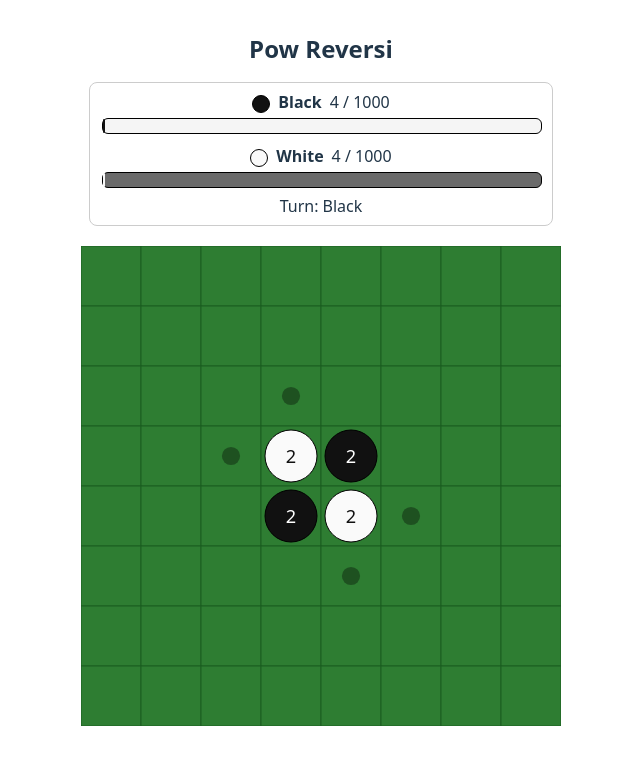
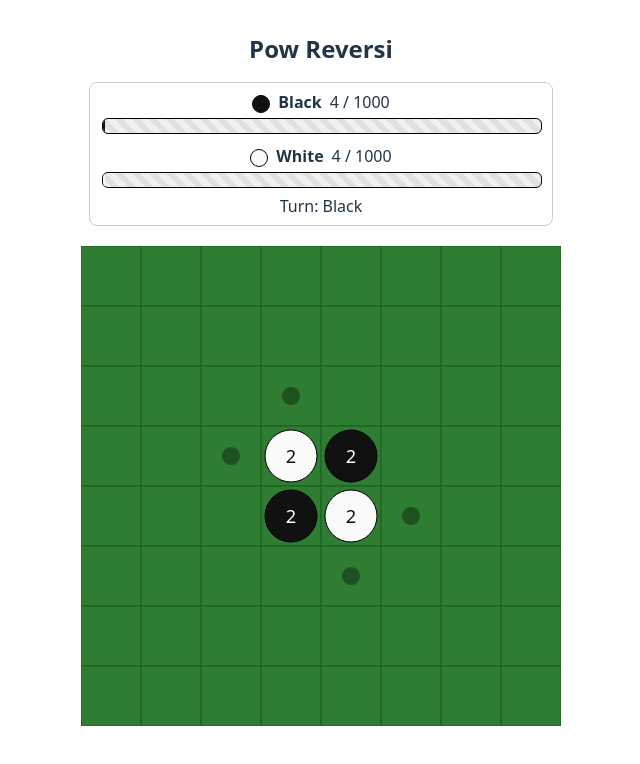
Before and after one commit to kurehajime/powpow_reversi, a React (Vite) app: page / in a window 1280 px wide. Both pictures are taken after a click on the button "開始". Shown: the top 764 px of the page, without its empty margins (319-959 px from the left). Built offline with nearby package versions, Linux system fonts and the light colour scheme.

Commit message:
低難易度を用意

```diff
--- a/src/ai/AlphaBeta.ts
+++ b/src/ai/AlphaBeta.ts
@@ -28,6 +28,7 @@ export function thinkAlphaBeta(field: Field, depth: number, alphaIn?: number, be
     return { index: null, score: evaluate(field) }
   }
 
+  // Depth 0: stop search and return static evaluation of this node
   if (depth <= 0) {
     return { index: null, score: evaluate(field) }
   }
@@ -63,3 +64,18 @@ export function thinkAlphaBeta(field: Field, depth: number, alphaIn?: number, be
 
   return { index: bestIndex, score: bestScore }
 }
+
+// One-ply greedy move: pick the child with best static score
+export function thinkGreedy(field: Field): AiResult {
+  const legal = field.ListLegalMoves()
+  if (legal.length === 0) return { index: null, score: evaluate(field) }
+  const maximizing = field.Turn === 1
+  let bestIndex: number | null = null
+  let bestScore = maximizing ? -1_000_000_000 : 1_000_000_000
+  for (const idx of legal) {
+    const sc = evaluate(field.Place(idx))
+    if (bestIndex === null) { bestIndex = idx; bestScore = sc }
+    else if (maximizing ? sc > bestScore : sc < bestScore) { bestIndex = idx; bestScore = sc }
+  }
+  return { index: bestIndex, score: bestScore }
+}
--- a/src/components/GameElement.tsx
+++ b/src/components/GameElement.tsx
@@ -2,7 +2,7 @@ import { useEffect, useMemo, useState } from 'react'
 import { Field } from '../model/Field'
 import FieldElement from './FieldElement'
 import ScoreElement from './ScoreElement'
-import { thinkAlphaBeta } from '../ai/AlphaBeta'
+import { thinkAlphaBeta, thinkGreedy } from '../ai/AlphaBeta'
 
 export default function GameElement() {
   // Phase 2: interactive board with alternating turns
@@ -70,7 +70,7 @@ export default function GameElement() {
     if (!field.HasAnyMove()) return
     setStatus('CPU考え中...')
     // 同期で十分。必要ならsetTimeoutで遅延演出可能
-    const { index } = thinkAlphaBeta(field, depth)
+    const { index } = (depth === 0 ? thinkGreedy(field) : thinkAlphaBeta(field, depth))
     if (index != null) {
       const next = field.Place(index)
       setStatus('')
@@ -99,8 +99,9 @@ export default function GameElement() {
             <div>
               強さ:
               <select value={depth} onChange={(e) => setDepth(Number(e.target.value))} style={{ marginLeft: 8 }}>
-                <option value={1}>1（ひよこ）</option>
-                <option value={2}>2（ウサギ）</option>
+                <option value={0}>0（ひよこ）</option>
+                <option value={1}>1（ウサギ）</option>
+                <option value={2}>2（ネコ）</option>
                 <option value={3}>3（オオカミ）</option>
                 <option value={4}>4（ライオン）</option>
                 <option value={5}>5（ドラゴン）</option>
--- a/src/components/ScoreElement.tsx
+++ b/src/components/ScoreElement.tsx
@@ -13,10 +13,12 @@ export default function ScoreElement({ field }: Props) {
   const barRadius = 6
 
   const Bar = ({ percent, fg, bg, border }: { percent: number, fg: string, bg: string, border: string }) => (
-    <div style={{ width: '100%', background: bg, border: `1px solid ${border}`, borderRadius: barRadius, height: barHeight, position: 'relative' }}>
+    <div style={{ width: '100%', background: bg, border: `1px solid ${border}`, borderRadius: barRadius, height: barHeight, position: 'relative', overflow: 'hidden' }}>
       <div style={{ width: `${percent}%`, background: fg, height: '100%', borderRadius: barRadius }}></div>
     </div>
   )
+  const hatchBg = 'repeating-linear-gradient(45deg, #f0f0f0 0 6px, #e0e0e0 6px 12px), ' +
+                  'repeating-linear-gradient(-45deg, #f0f0f0 0 6px, #e0e0e0 6px 12px)'
 
   return (
     <div style={{ display: 'flex', flexDirection: 'column', gap: 10, width: '100%', textAlign: 'center', alignItems: 'center' }}>
@@ -26,7 +28,7 @@ export default function ScoreElement({ field }: Props) {
           <strong style={{ marginLeft: 8 }}>Black</strong>
           <span style={{ marginLeft: 8 }}>{black} / 1000</span>
         </div>
-        <Bar percent={toPercent(black)} fg="#111" bg="#f5f5f5" border="#000" />
+        <Bar percent={toPercent(black)} fg="#111" bg={hatchBg} border="#000" />
       </div>
       <div style={{ width: '100%', display: 'flex', flexDirection: 'column', gap: 4 }}>
         <div>
@@ -34,7 +36,7 @@ export default function ScoreElement({ field }: Props) {
           <strong style={{ marginLeft: 8 }}>White</strong>
           <span style={{ marginLeft: 8 }}>{white} / 1000</span>
         </div>
-        <Bar percent={toPercent(white)} fg="#fafafa" bg="#6b6b6b" border="#000" />
+        <Bar percent={toPercent(white)} fg="#fafafa" bg={hatchBg} border="#000" />
       </div>
     </div>
   )
```
